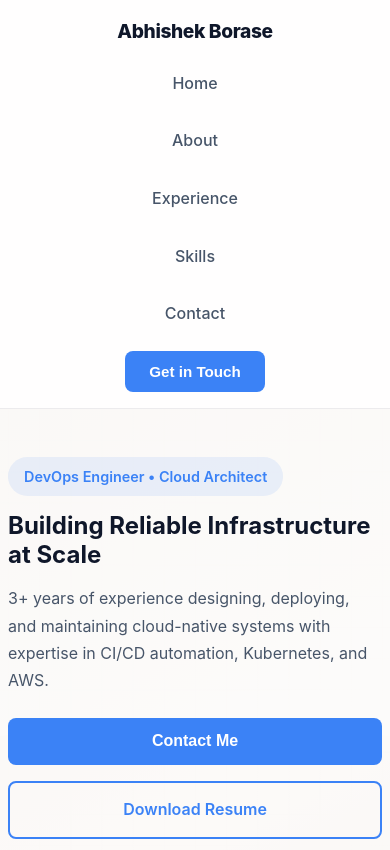
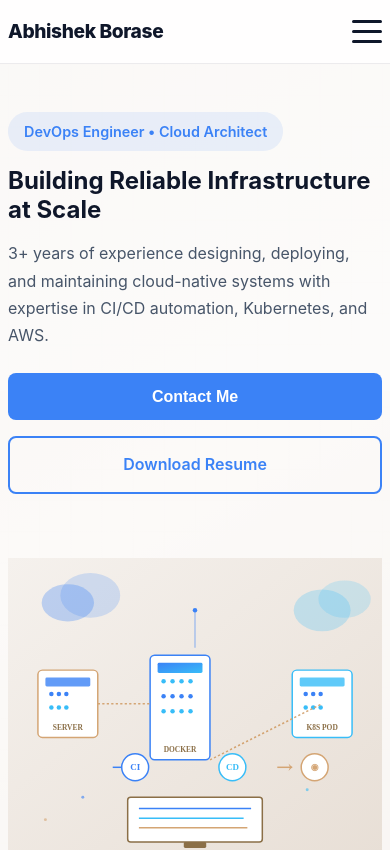
Before and after one commit to AbhishekBorase/portfolio, a React (Vite) app: page / in a window 390 px wide. Shown: the top 850 px of the page. Built offline with nearby package versions, Linux system fonts and the light colour scheme.

Commit message:
Make site mobile responsive

```diff
--- a/src/App.jsx
+++ b/src/App.jsx
@@ -1,3 +1,4 @@
+import { useState } from 'react';
 import profileImage from './assets/profile.png';
 import officeHeroBg from './assets/office-bg-hero.svg';
 import devopsHero from './assets/devops-hero.svg';
@@ -49,8 +50,11 @@ const certifications = [
 ];
 
 function App() {
+  const [isMobileMenuOpen, setIsMobileMenuOpen] = useState(false);
+
   const scrollToSection = (id) => {
     document.getElementById(id)?.scrollIntoView({ behavior: 'smooth' });
+    setIsMobileMenuOpen(false); // Close mobile menu after navigation
   };
 
   return (
@@ -59,7 +63,7 @@ function App() {
       <header className="header">
         <div className="container header-content">
           <div className="logo">Abhishek Borase</div>
-          <nav className="nav">
+          <nav className={`nav ${isMobileMenuOpen ? 'nav-open' : ''}`}>
             <a href="#hero" onClick={() => scrollToSection('hero')}>Home</a>
             <a href="#about" onClick={() => scrollToSection('about')}>About</a>
             <a href="#experience" onClick={() => scrollToSection('experience')}>Experience</a>
@@ -67,6 +71,15 @@ function App() {
             <a href="#contact" onClick={() => scrollToSection('contact')}>Contact</a>
           </nav>
           <button className="cta-btn" onClick={() => scrollToSection('contact')}>Get in Touch</button>
+          <button
+            className={`hamburger ${isMobileMenuOpen ? 'hamburger-open' : ''}`}
+            onClick={() => setIsMobileMenuOpen(!isMobileMenuOpen)}
+            aria-label="Toggle mobile menu"
+          >
+            <span></span>
+            <span></span>
+            <span></span>
+          </button>
         </div>
       </header>
 
--- a/src/index.css
+++ b/src/index.css
@@ -87,6 +87,41 @@ body {
   font-weight: 600;
   font-size: 0.95rem;
   transition: background 0.3s ease;
+}
+
+/* Hamburger Menu */
+.hamburger {
+  display: none;
+  flex-direction: column;
+  justify-content: space-around;
+  width: 30px;
+  height: 30px;
+  background: transparent;
+  border: none;
+  cursor: pointer;
+  padding: 0;
+  z-index: 100;
+}
+
+.hamburger span {
+  width: 30px;
+  height: 3px;
+  background: var(--text);
+  border-radius: 2px;
+  transition: all 0.3s ease;
+  transform-origin: center;
+}
+
+.hamburger-open span:nth-child(1) {
+  transform: rotate(45deg) translate(6px, 6px);
+}
+
+.hamburger-open span:nth-child(2) {
+  opacity: 0;
+}
+
+.hamburger-open span:nth-child(3) {
+  transform: rotate(-45deg) translate(6px, -6px);
 }
 
 .cta-btn:hover {
@@ -537,19 +572,50 @@ body {
 /* Responsive Design */
 @media (max-width: 980px) {
   .header-content {
-    flex-direction: column;
-    gap: 1rem;
+    position: relative;
+  }
+
+  .hamburger {
+    display: flex;
+  }
+
+  .cta-btn {
+    display: none;
   }
 
   .nav {
+    position: absolute;
+    top: 100%;
+    left: 0;
+    right: 0;
+    background: rgba(255, 255, 255, 0.95);
+    backdrop-filter: blur(16px);
+    border-bottom: 1px solid var(--border);
     flex-direction: column;
-    gap: 0.5rem;
-    width: 100%;
+    gap: 0;
+    padding: 1rem 0;
+    transform: translateY(-100%);
+    opacity: 0;
+    visibility: hidden;
+    transition: all 0.3s ease;
+    z-index: 98;
+  }
+
+  .nav-open {
+    transform: translateY(0);
+    opacity: 1;
+    visibility: visible;
   }
 
   .nav a {
     display: block;
-    padding: 0.5rem 0;
+    padding: 0.75rem 1.5rem;
+    border-bottom: 1px solid rgba(15, 23, 42, 0.05);
+    transition: background 0.3s ease;
+  }
+
+  .nav a:hover {
+    background: rgba(59, 130, 246, 0.05);
   }
 
   .hero-content {
--- a/styles.css
+++ b/styles.css
@@ -82,6 +82,41 @@ body {
   font-weight: 600;
   border-radius: 999px;
   cursor: pointer;
+}
+
+/* Hamburger Menu */
+.hamburger {
+  display: none;
+  flex-direction: column;
+  justify-content: space-around;
+  width: 30px;
+  height: 30px;
+  background: transparent;
+  border: none;
+  cursor: pointer;
+  padding: 0;
+  z-index: 100;
+}
+
+.hamburger span {
+  width: 30px;
+  height: 3px;
+  background: white;
+  border-radius: 2px;
+  transition: all 0.3s ease;
+  transform-origin: center;
+}
+
+.hamburger-open span:nth-child(1) {
+  transform: rotate(45deg) translate(6px, 6px);
+}
+
+.hamburger-open span:nth-child(2) {
+  opacity: 0;
+}
+
+.hamburger-open span:nth-child(3) {
+  transform: rotate(-45deg) translate(6px, -6px);
 }
 
 .hero-section {
@@ -424,8 +459,51 @@ body {
     grid-template-columns: 1fr;
   }
 
-  .nav-links {
+  .header-content {
+    position: relative;
+  }
+
+  .hamburger {
+    display: flex;
+  }
+
+  .cta-btn {
     display: none;
+  }
+
+  .nav {
+    position: absolute;
+    top: 100%;
+    left: 0;
+    right: 0;
+    background: rgba(7, 11, 20, 0.95);
+    backdrop-filter: blur(16px);
+    border-bottom: 1px solid rgba(255, 255, 255, 0.06);
+    flex-direction: column;
+    gap: 0;
+    padding: 1rem 0;
+    transform: translateY(-100%);
+    opacity: 0;
+    visibility: hidden;
+    transition: all 0.3s ease;
+    z-index: 98;
+  }
+
+  .nav-open {
+    transform: translateY(0);
+    opacity: 1;
+    visibility: visible;
+  }
+
+  .nav a {
+    display: block;
+    padding: 0.75rem 1.5rem;
+    border-bottom: 1px solid rgba(255, 255, 255, 0.05);
+    transition: background 0.3s ease;
+  }
+
+  .nav a:hover {
+    background: rgba(79, 156, 252, 0.1);
   }
 }
 
```
Also changed, not shown: 1 other file (tests, documents, lock files or other folders).
